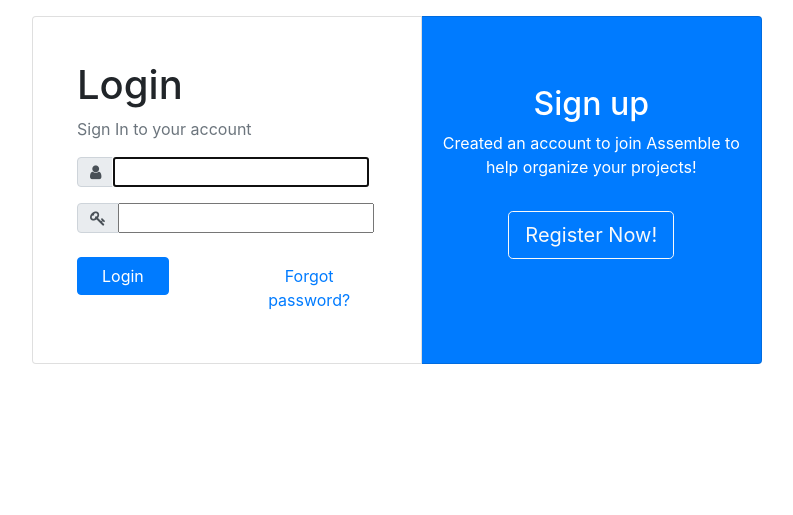
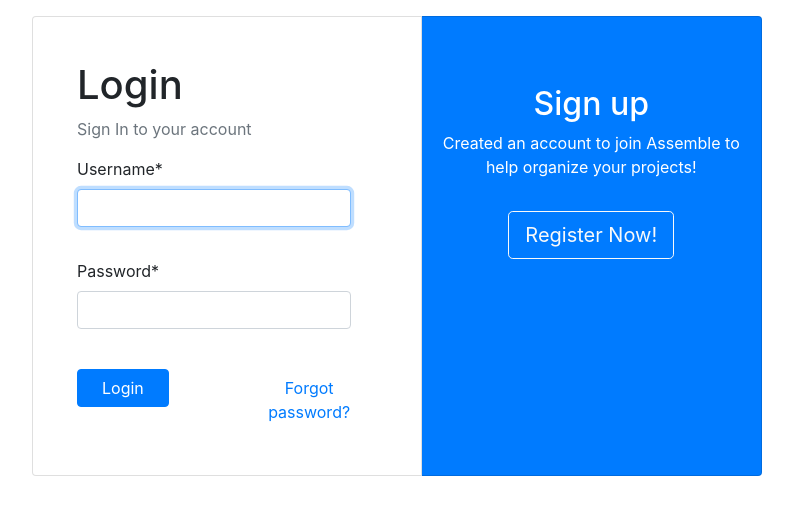
Before and after one commit to Kristian-Roopnarine/Assemble, a Django app: page /accounts/login/ in a window 1280 px wide. Shown: the part 64-579 px from the top of the page, without its empty margins (243-1036 px from the left). Run offline with Django 3.2, Linux system fonts and the light colour scheme; some libraries are stand-ins or nearby versions.

Commit message:
Added form helpers to style sign up and login form.

```diff
--- a/core/settings.py
+++ b/core/settings.py
@@ -121,3 +121,4 @@ USE_TZ = True
 
 STATIC_URL = '/static/'
 LOGIN_REDIRECT_URL = 'home'
+CRISPY_TEMPLATE_PACK = 'bootstrap4'
--- a/templates/registration/login.html
+++ b/templates/registration/login.html
@@ -1,5 +1,5 @@
 {% extends 'assemble/base.html' %}
-
+{% load crispy_forms_tags %}
 {% block content %}
 {% comment %}
 original login form
@@ -35,21 +35,11 @@ original login form
                         <form method="post">
                             {% csrf_token %}
                             <div class="input-group mb-3">
-                                <div class="input-group-prepend">
-                                    <span class="input-group-text">
-                                        <i class="fa fa-user"></i>
-                                    </span>
-                                </div>
-                                {{ form.username }}
+                                {{ form.username|as_crispy_field }}
                                 {#<input class="form-control" type="text" placeholder="Username">#}
                             </div>
                             <div class="input-group mb-4">
-                                <div class="input-group-prepend">
-                                    <span class="input-group-text">
-                                        <i class="fa fa-key"></i>
-                                    </span>
-                                </div>
-                                {{ form.password }}
+                                {{ form.password|as_crispy_field }}
                             </div>
 
                             <div class="row">
```
Also changed, not shown: assemble/forms.py (+11 -0 lines), templates/registration/sign_up.html (+6 -14 lines), db.sqlite3.
